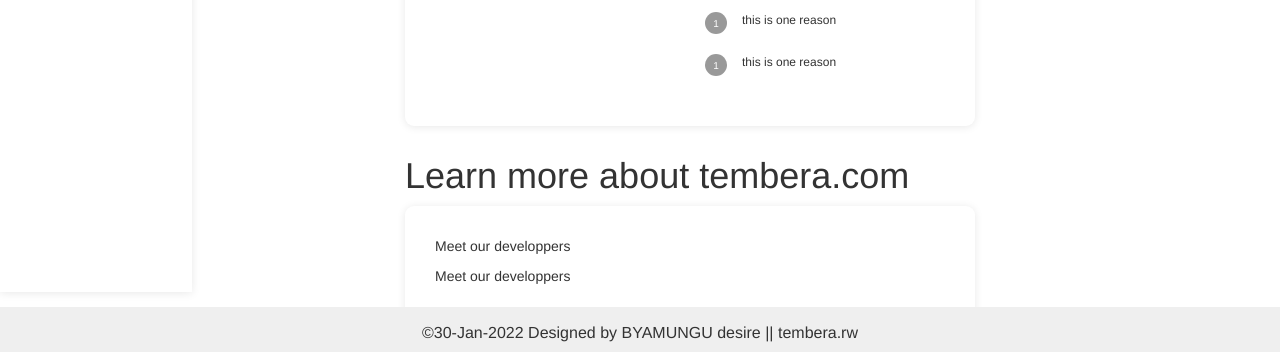
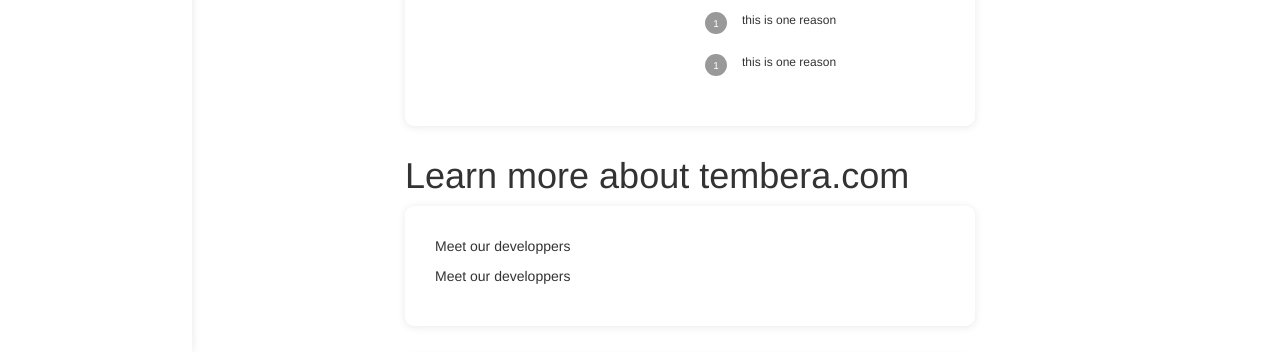
Before and after one commit to Byadiso/tembera, a website: page public/index.html in a window 1280 px wide. Shown: the part 448-800 px from the top of the page. Drawn offline with nearby package versions, Linux system fonts and the light colour scheme.

Commit message:
refactorying footer

```diff
--- a/public/css/style.css
+++ b/public/css/style.css
@@ -53,7 +53,7 @@
   }
 
   .menu {
-    height: 92.5%;
+    height: 100%;
     width: 15%;
     position: fixed;
     z-index: 1;
@@ -93,6 +93,7 @@
 .menu > h1{
   padding: 10px;
 }
+
 /*
 for the main container  */
 .main{
@@ -385,13 +386,13 @@
 
 
   #footer {
-    position: fixed;
+    /* position: fixed; */
     left: 0;
     bottom: 0;
     width: 100%;
     height:45px;
     padding-top: 15px;
-    background-color: #efefef;
+    /* background-color: #efefef; */
     text-align: center;
     font-size: 16px;
     }
```
